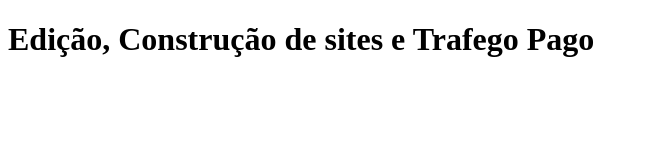
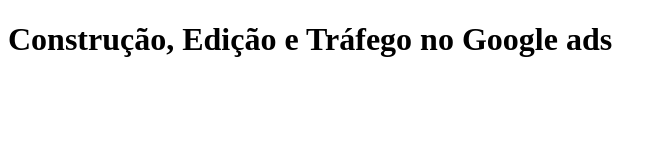
Before and after one commit to juliocesarmenezes/site-sttackvision, a plain HTML site: page index.html in a window 1280 px wide. Shown: the whole page, without its empty margins (0-667 px from the left). Drawn offline with Linux system fonts and the light colour scheme.

Commit message:
primeiro commite

```diff
--- a/index.html
+++ b/index.html
@@ -6,9 +6,7 @@
     <title>Home</title>
 </head>
 <body>
-    <h1>
-        Edição, Construção de sites e Trafego Pago
-    </h1>
+    <h1>Construção, Edição e Tráfego no Google ads</h1>
     <main>
 
     </main>
```
